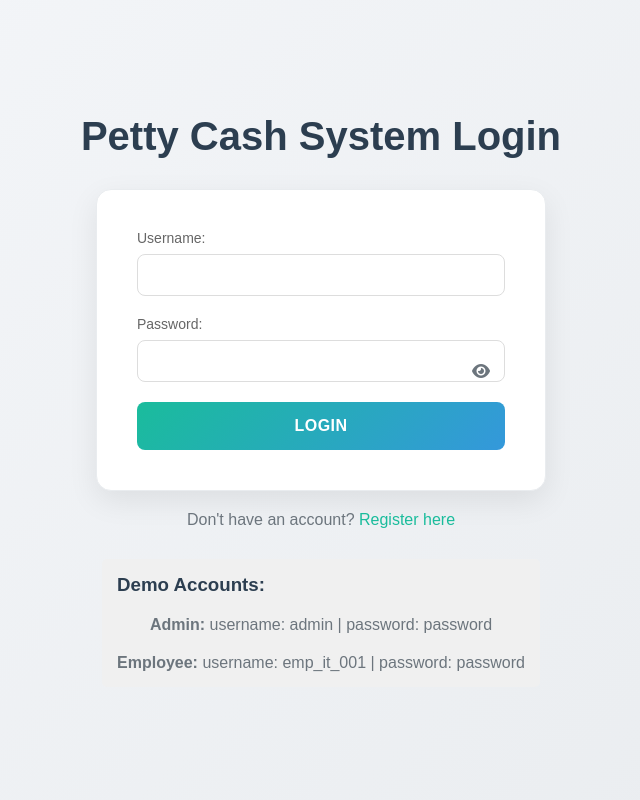
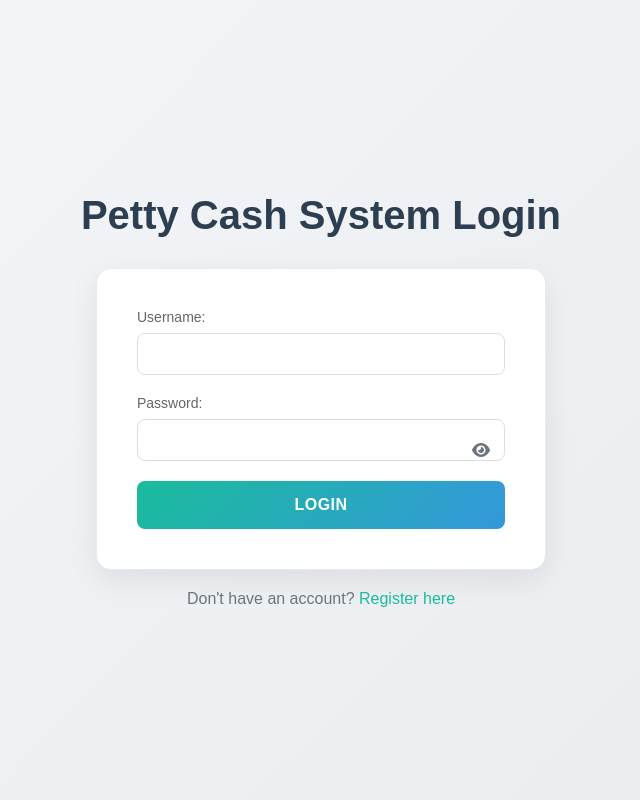
Before and after one commit to bryanjamesgarcia/petty_cash, a PHP site: page /petty/auth/login.php in a window 1280 px wide. Shown: the whole page, without its empty margins (319-959 px from the left). Run offline with PHP 8.4, Linux system fonts and the light colour scheme.

```diff
--- a/auth/login.php
+++ b/auth/login.php
@@ -197,12 +197,6 @@ if ($_SERVER['REQUEST_METHOD'] == 'POST') {
                 <input type="submit" name="login" value="Login">
             </form>
             <p>Don't have an account? <a href="login.php?register=1">Register here</a></p>
-
-            <div style="margin-top: 30px; padding: 15px; background: #f0f0f0; border-radius: 5px;">
-                <h3>Demo Accounts:</h3>
-                <p><strong>Admin:</strong> username: <code>admin</code> | password: <code>password</code></p>
-                <p><strong>Employee:</strong> username: <code>emp_it_001</code> | password: <code>password</code></p>
-            </div>
         <?php endif; ?>
     </div>
 
```
